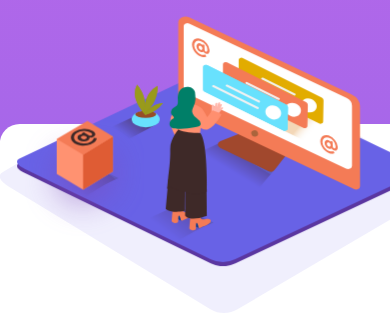
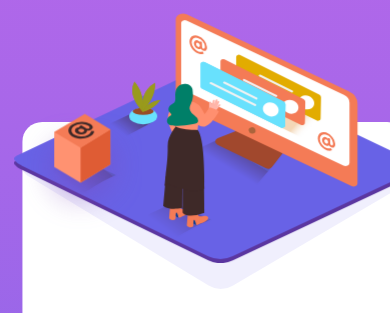
Before and after one commit to Wisemunk/FAQ-Accordion-Animated-with-PureCSS, a plain HTML site: page index.html in a window 390 px wide. Shown: the top 313 px of the page. Drawn offline with Linux system fonts and the light colour scheme.

Commit message:
Mobil Width Fix

```diff
--- a/style.css
+++ b/style.css
@@ -39,6 +39,10 @@ main {
 
 @media (max-width: 450px) {
     main {
+        flex-direction: column;
+        padding: 0 30px;
+        width: 325px;
+        height: 570px;
         transform: translate(5%, 20%);
     }
 }
```
